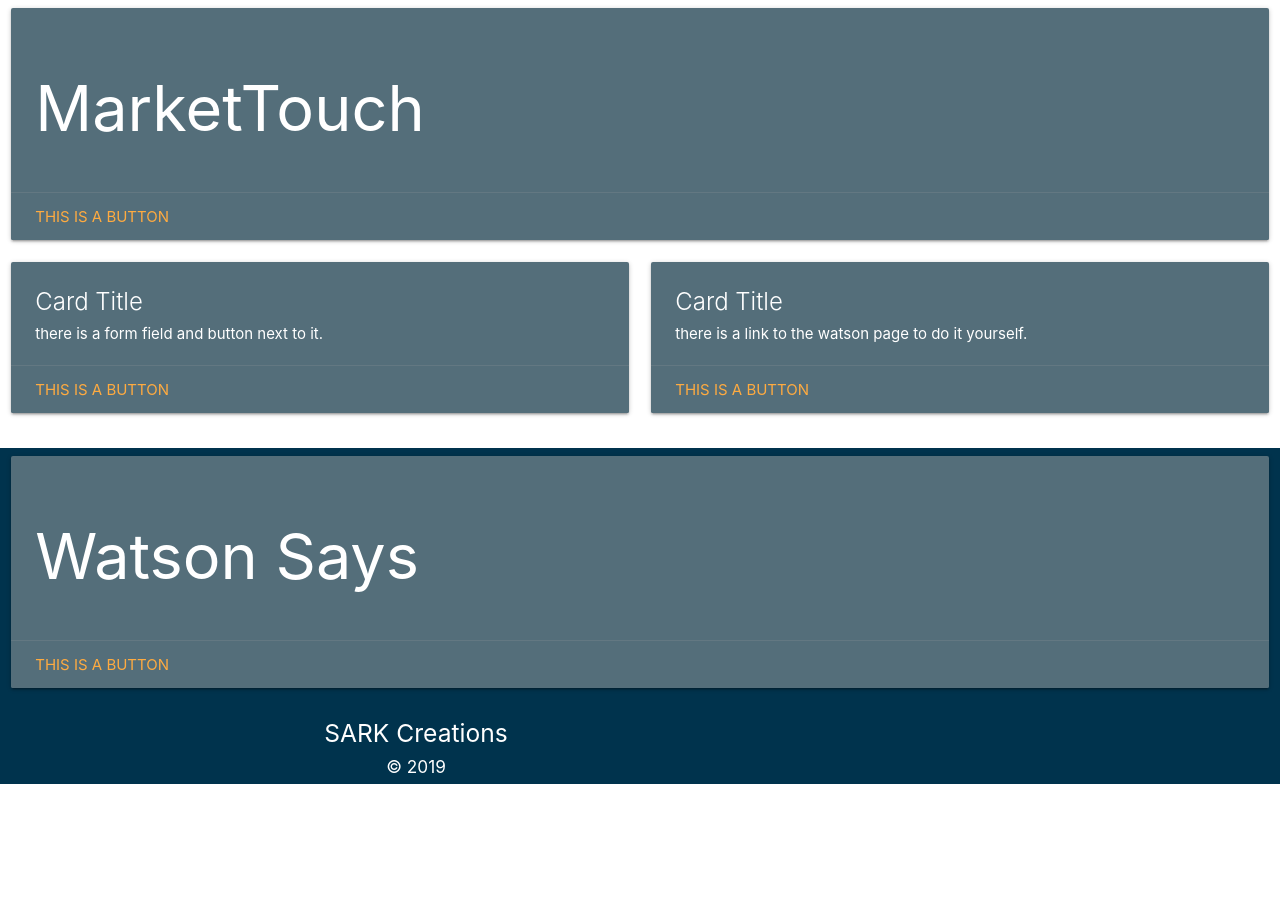
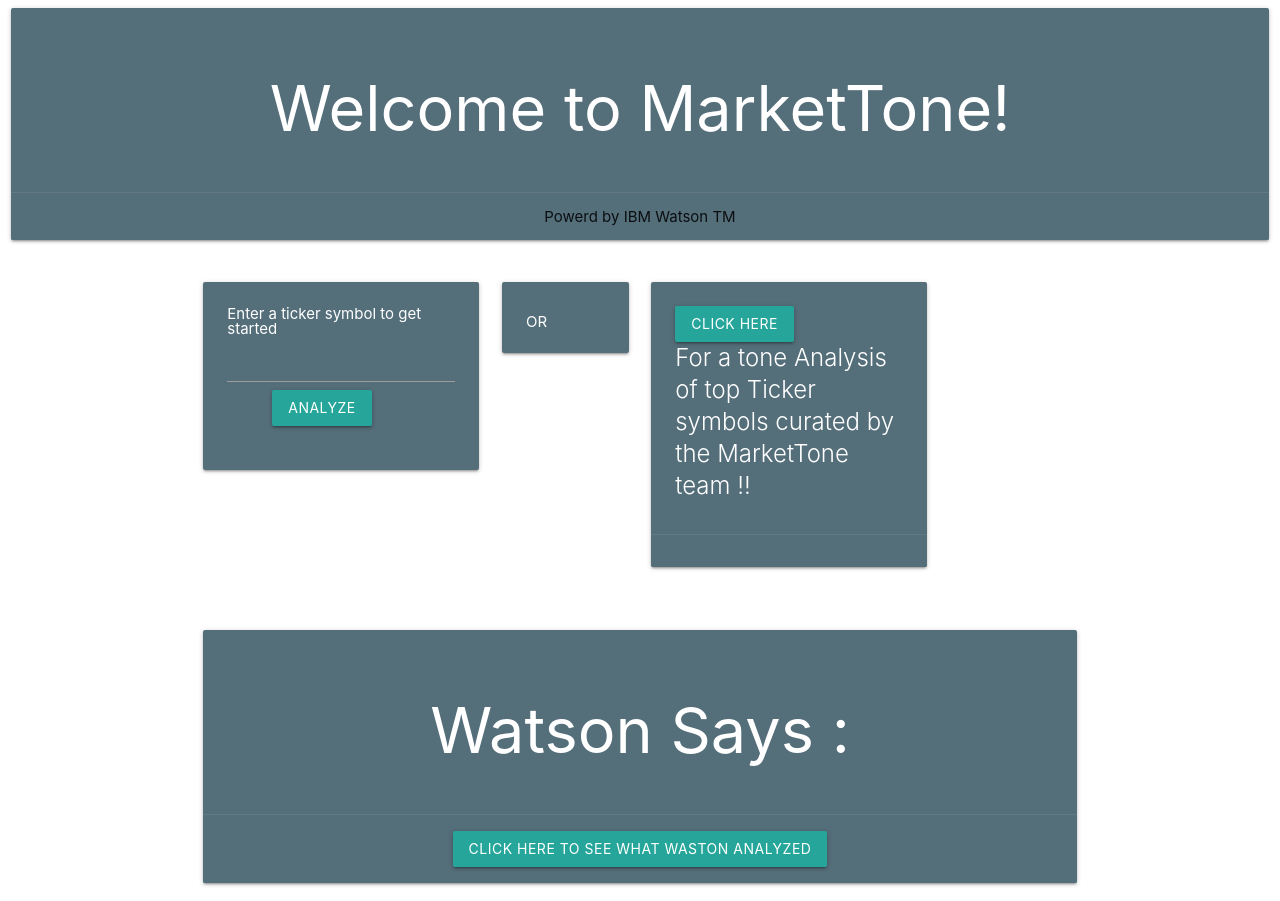
Before and after one commit to zdman135/marketToneApp, a plain HTML site: page index.html in a window 1280 px wide. Shown: the top 901 px of the page. Before the commit the page ends 844 px from the top, so only its background shows below. Drawn offline with nearby package versions, Linux system fonts and the light colour scheme.

Commit message:
this is the first draft of wireframe with input point

```diff
--- a/assets/css/style.css
+++ b/assets/css/style.css
@@ -1,7 +1,24 @@
-/* css for styles */
+/* styles for each card*/
+#header-style {
+  text-align: center
+}
 
+#analyze-style {
+  text-align: center;
+}
+
+#tone-style {
+  text-align: center;
+}
+
+#watsonSays-style {
+  text-align: center;
+}
+/* footer format */
 .page-footer {
   background-color: #00334d;
   text-align: center;
   color: #ffffff;
+  clear: both;
+  width: 100%;
 }
--- a/index.html
+++ b/index.html
@@ -15,58 +15,79 @@
     <link rel="stylesheet" type="text/css" href="assets/css/style.css">
 </head>
 
-
 <body>
     <!-- materialize for header -->
     <div class="row">
-        <div class="col s12 m12">
+        <div class="col s12 m12" id="header-style">
             <div class="card blue-grey darken-1">
                 <div class="card-content white-text">
-                    <h1>MarketTouch</h1>
+                    <h1>Welcome to MarketTone!</h1>
                 </div>
                 <div class="card-action">
-                    <a href="#">This is a button</a>
+                    <p> Powerd by IBM Watson TM </p>
                 </div>
             </div>
         </div>
-</body>
-<!-- section containing the inputs -->
+    </div>
+    <div class="container" id="box">
+        <div class="row">
+            <div class="col s4 m4">
+                <div class="card blue-grey darken-1">
+                    <div class="card-content white-text">
+                        <p>Enter a ticker symbol to get started</p>
+                        <div class="row">
+                            <form class="col s12">
+                                <i class="material-icons prefix"></i>
+                                <!-- this is the ticker symbol -->
+                                <input id="tickerSymbol" type="text" class="validate" >
+                                <label for="icon_prefix"></label>
+                                <!-- this is analyze btn-->
+                                <a class="waves-effect waves-light btn" id="analyze-btn">Analyze</a>
+                            </form>
+                        </div>
+                    </div>
+
+                </div>
+            </div>
 
             <div class="row">
-    <div class="col s2 m6">
+                <div class="col s4 m2">
                     <div class="card blue-grey darken-1">
                         <div class="card-content white-text">
-                <span class="card-title">Card Title</span>
-                <p>there is a form field and button next to it.</p>
-            </div>
-            <div class="card-action">
-                <a href="#">This is a button</a>
+                            <span class="card-title"></span>
+                            <p>OR</p>
                         </div>
                     </div>
                 </div>
-
-    <div class="col s2 m6">
+                <div class="row">
+                    <div class="col s4 m4">
                         <div class="card blue-grey darken-1">
                             <div class="card-content white-text">
-                <span class="card-title">Card Title</span>
-                <p>there is a link to the watson page to do it yourself.</p>
+                                <!-- this is the btn to go to ibm watson site -->
+                                <a class="waves-effect waves-light btn" id="ibmWatson-btn">Click HERE</a>
+
+                                <span class="card-title">For a tone Analysis of top Ticker symbols curated by the
+                                    MarketTone team !!</span>
                             </div>
                             <div class="card-action">
-                <a href="#">This is a button</a>
                             </div>
                         </div>
                     </div>
 
                 </div>
-<!-- watson says response area -->
+
+            </div>
+            <!-- watson says response area  -->
             <div class="row">
-    <div class="col s12 m12">
+                <div class="col s12 m12" id="watsonSays-style">
                     <div class="card blue-grey darken-1">
                         <div class="card-content white-text">
-                <h1>Watson Says</h1>
+                            <h1>Watson Says :</h1>
                         </div>
                         <div class="card-action">
-                <a href="#">This is a button</a>
+                            <!-- this is the watson says btn -->
+                            <a class="waves-effect waves-light btn"id="watsonSays-btn ">Click HERE to see what waston Analyzed</a>
+                        </div>
                     </div>
                 </div>
             </div>
@@ -81,10 +102,6 @@
                     </div>
                 </div>
             </footer>
-</div>
-
-
-
             <!-- jquery cdn -->
 
             <script src="https://cdnjs.cloudflare.com/ajax/libs/jquery/3.2.1/jquery.min.js"></script>
@@ -94,5 +111,6 @@
             <!-- materialize javascript -->
             <script src="https://cdnjs.cloudflare.com/ajax/libs/materialize/1.0.0/js/materialize.min.js"></script>
             <script src="assets/app.js"></script>
+</body>
 
 </html>
```
Lines whose indentation alone changed are shown as unchanged.
